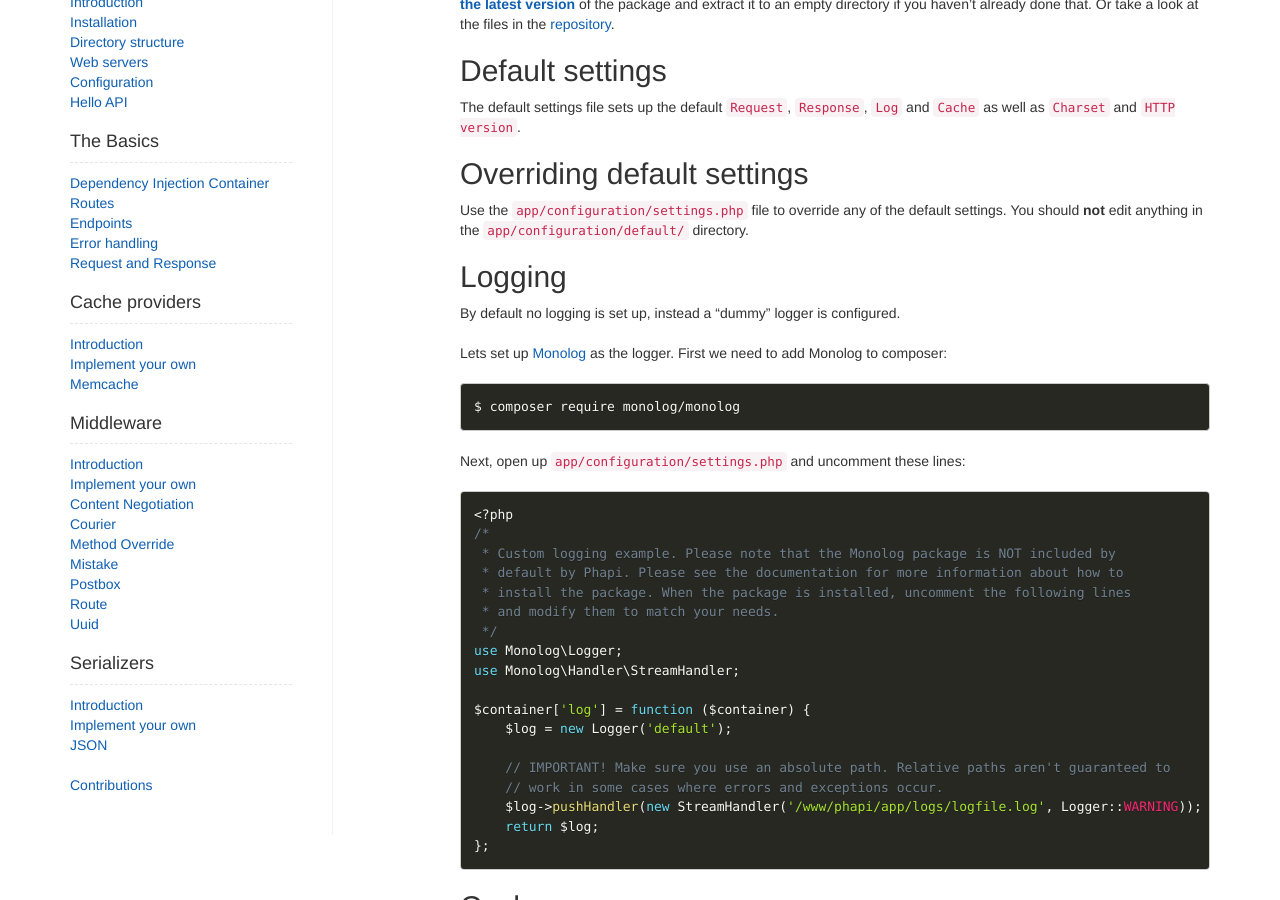
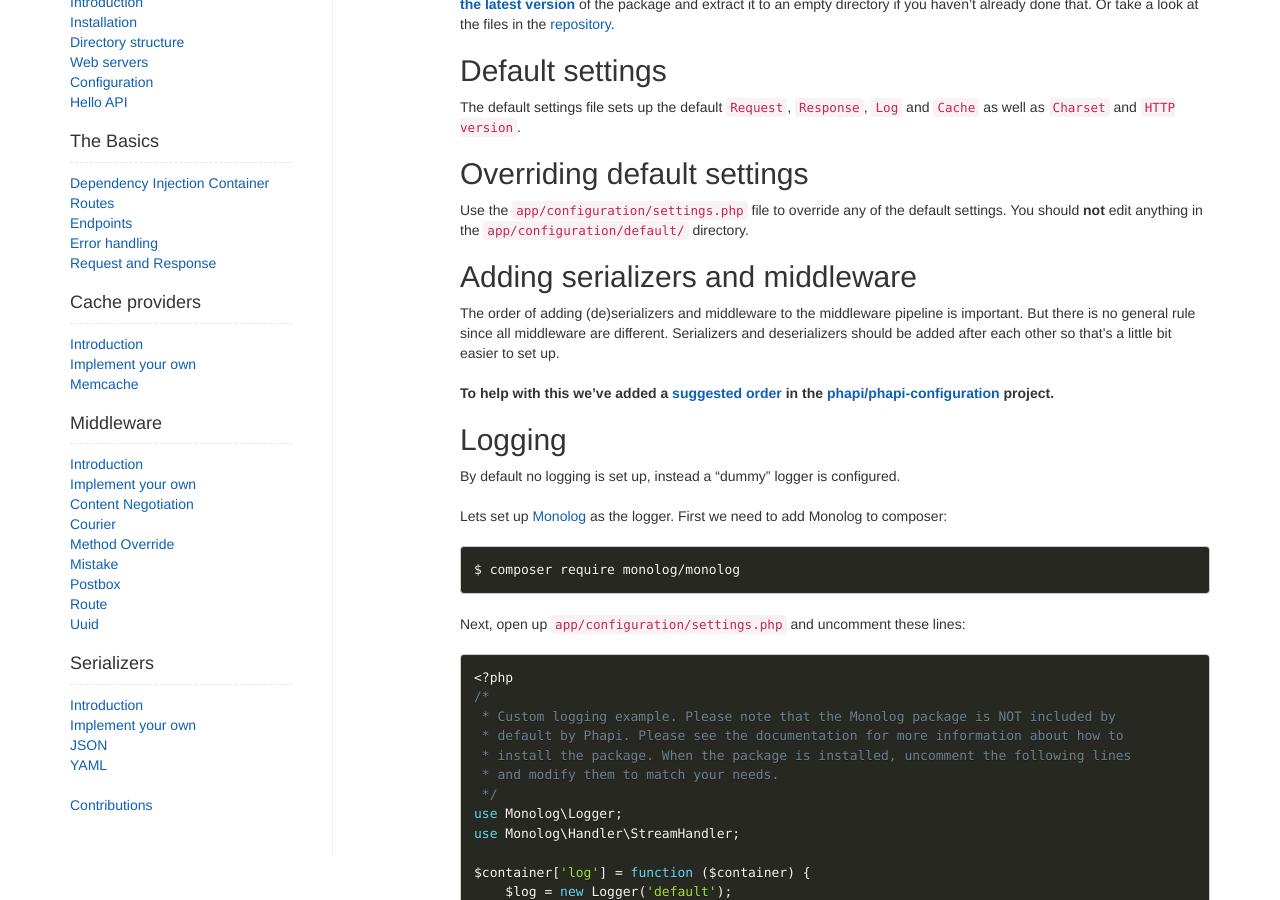
Before and after one commit to phapi/phapi.github.io, a Jekyll site: the page built from docs/started/configuration/index.md, in a window 1280 px wide and 900 px high, scrolled down 411 px. Built offline with Jekyll 4.4.1, drawn with Linux system fonts in a browser that asks for light colours; Markdown is read by kramdown in place of the engine named in the settings.

Commit message:
Added documentation about the new YAML (de)serializer

```diff
--- a/_includes/sidebardocs.html
+++ b/_includes/sidebardocs.html
@@ -49,6 +49,7 @@
       <li><a href="/docs/serializers/introduction/">Introduction</a></li>
       <li><a href="/docs/implement/serializers/">Implement your own</a></li>
       <li><a href="/docs/serializers/json/">JSON</a></li>
+      <li><a href="/docs/serializers/yaml/">YAML</a></li>
     </ul>
   </li>
   <li><a href="/docs/contributions/">Contributions</a></li>
--- a/docs/started/configuration/index.md
+++ b/docs/started/configuration/index.md
@@ -12,6 +12,11 @@
 
 ## Overriding default settings
 Use the <code>app/configuration/settings.php</code> file to override any of the default settings. You should **not** edit anything in the <code>app/configuration/default/</code> directory.
+
+## Adding serializers and middleware
+The order of adding (de)serializers and middleware to the middleware pipeline is important. But there is no general rule since all middleware are different. Serializers and deserializers should be added after each other so that's a little bit easier to set up.
+
+**To help with this we've added a [suggested order](https://github.com/phapi/phapi-configuration/blob/master/app/configuration/middleware.php) in the [phapi/phapi-configuration](https://github.com/phapi/phapi-configuration/) project.**
 
 ## Logging
 By default no logging is set up, instead a "dummy" logger is configured.
```
Also changed, not shown: docs/serializers/introduction/index.md (+1 -1 lines), docs/serializers/yaml/index.md (added, +36 -0 lines).
